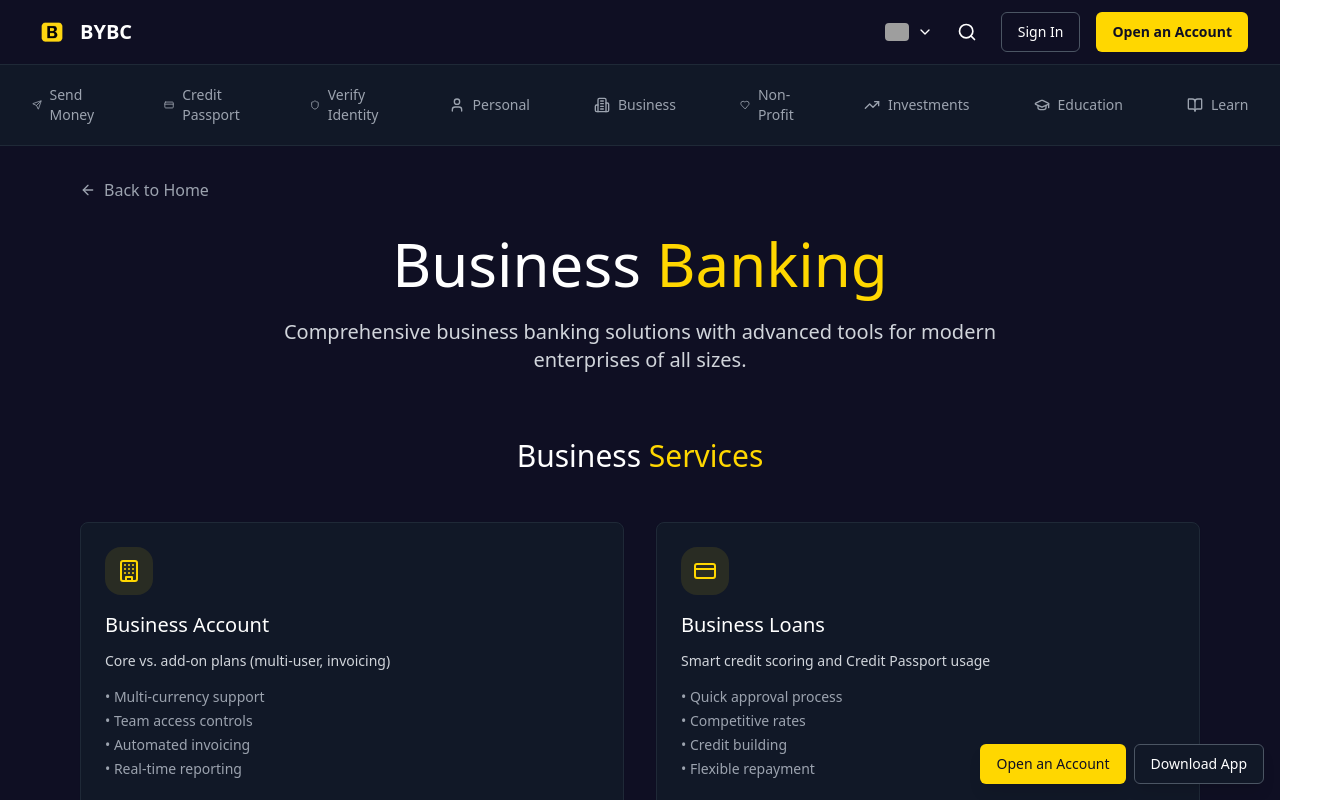
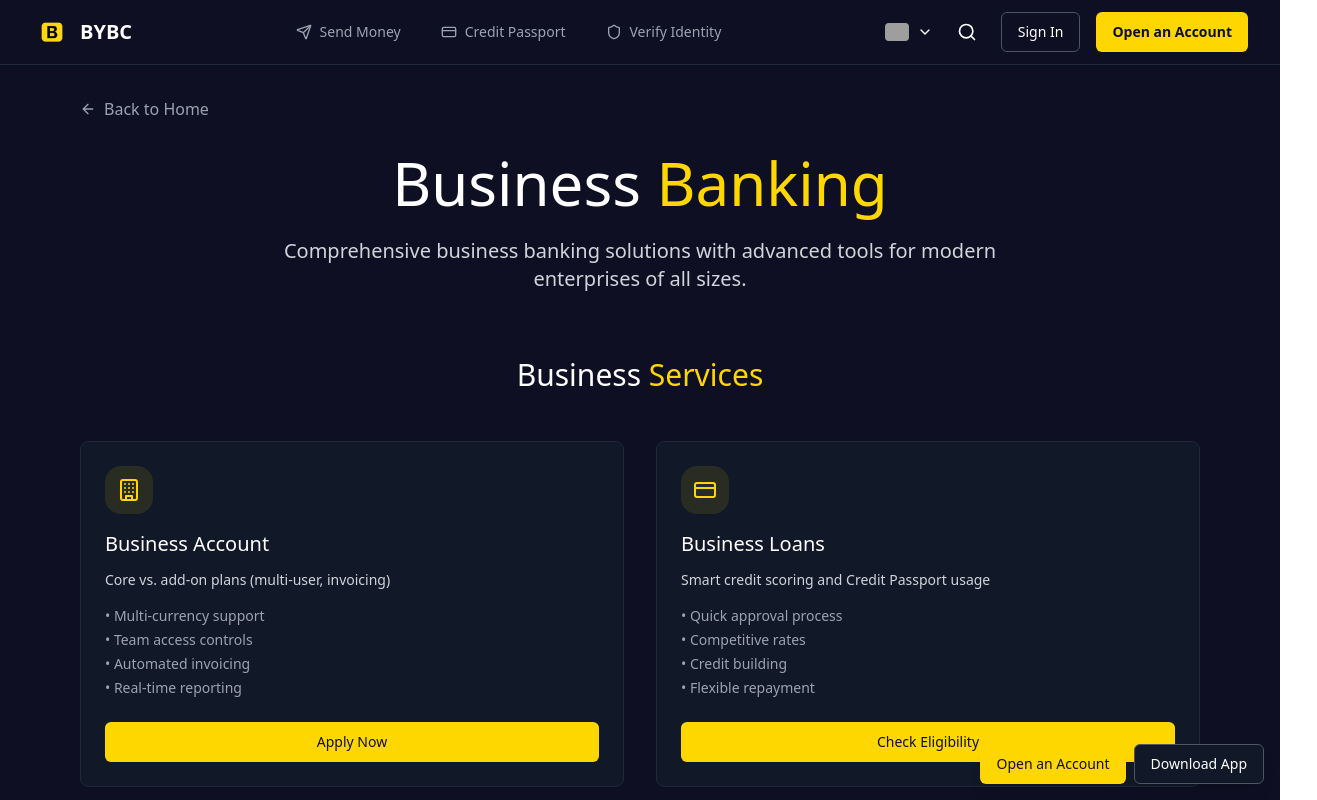
Before and after one commit to BYBC-Banking/bybc-banking-landing-page, a React (Vite) app: page /business in a window 1280 px wide. Shown: the top 800 px of the page, 1317 px wide, since content can reach past the window. Built offline with nearby package versions, Linux system fonts and the light colour scheme; grey boxes are pictures that could not be loaded.

Commit message:
Move action buttons to header
Move 'Send Money', 'Credit Passport', and 'Verify Identity' buttons to the header.

```diff
--- a/src/components/Header.tsx
+++ b/src/components/Header.tsx
@@ -1,9 +1,10 @@
 
 import React, { useState } from 'react';
+import { Link } from 'react-router-dom';
+import { Send, CreditCard, Shield } from 'lucide-react';
 import Logo from './header/Logo';
 import MobileMenu from './header/MobileMenu';
 import DesktopNavigation from './header/DesktopNavigation';
-import QuickActions from './header/QuickActions';
 
 const Header = () => {
   const [isMobileMenuOpen, setIsMobileMenuOpen] = useState(false);
@@ -41,6 +42,12 @@ const Header = () => {
     }
   ];
 
+  const quickActionButtons = [
+    { icon: Send, label: 'Send Money', path: '/send-money' },
+    { icon: CreditCard, label: 'Credit Passport', path: '/credit-passport' },
+    { icon: Shield, label: 'Verify Identity', path: '/verify-identity' }
+  ];
+
   return (
     <header className="bg-[#0f0f23] border-b border-gray-800 sticky top-0 z-50">
       {/* Main Header */}
@@ -65,13 +72,26 @@ const Header = () => {
             <Logo />
           </div>
 
+          {/* Quick Action Buttons - Center */}
+          <div className="flex items-center space-x-2 sm:space-x-4">
+            {quickActionButtons.map((action) => (
+              <Link
+                key={action.label}
+                to={action.path}
+                className="group flex items-center space-x-1 sm:space-x-2 px-2 sm:px-3 py-2 rounded-full bg-transparent hover:bg-gray-800 transition-all duration-200"
+              >
+                <action.icon className="w-4 h-4 text-gray-400 group-hover:text-[#ffd700] transition-colors" />
+                <span className="text-xs sm:text-sm text-gray-400 group-hover:text-white transition-colors hidden sm:block">
+                  {action.label}
+                </span>
+              </Link>
+            ))}
+          </div>
+
           {/* Desktop Navigation and Right Section */}
           <DesktopNavigation navigationItems={navigationItems} />
         </div>
       </div>
-
-      {/* Quick Actions Bar */}
-      <QuickActions />
     </header>
   );
 };
```
